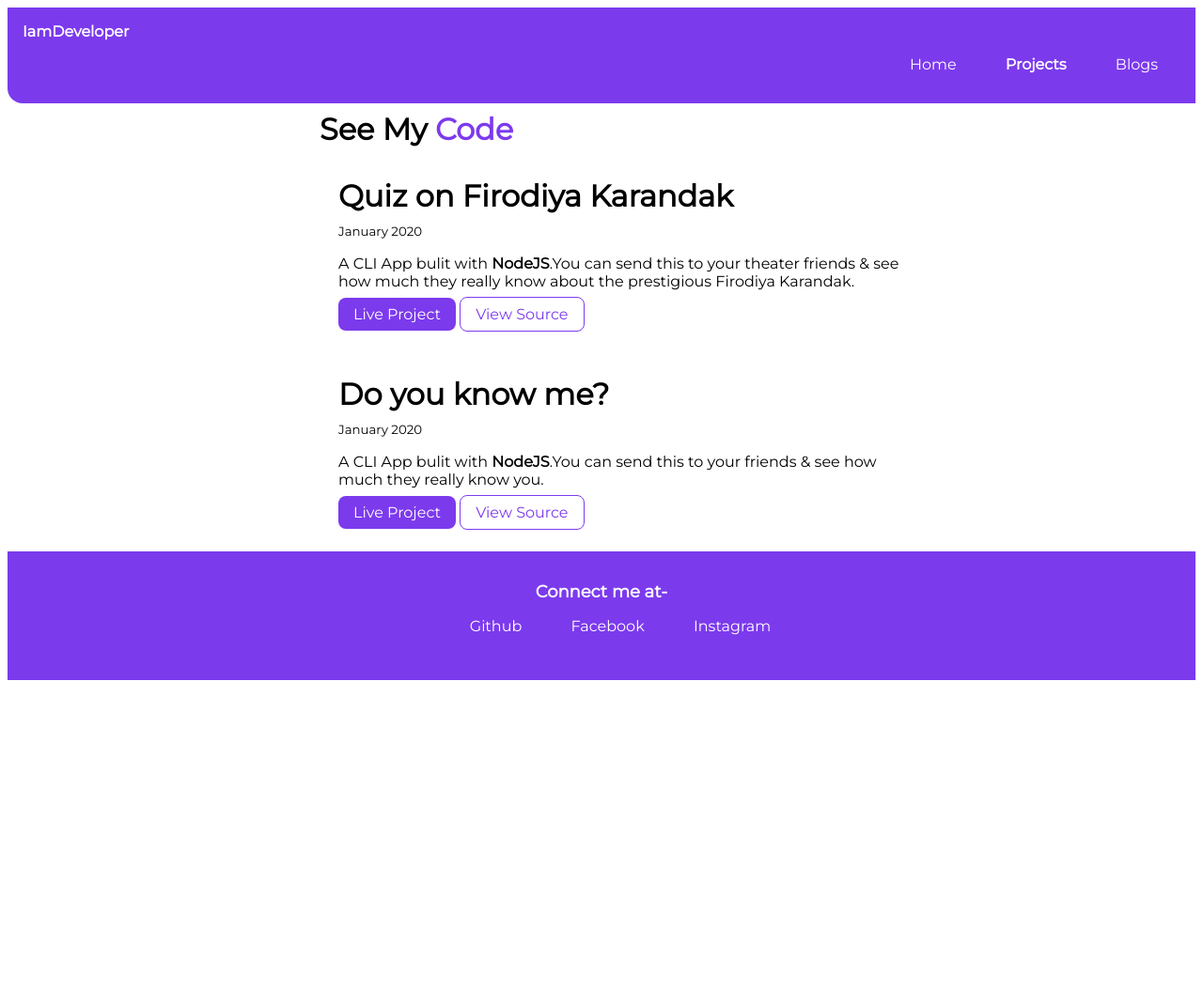
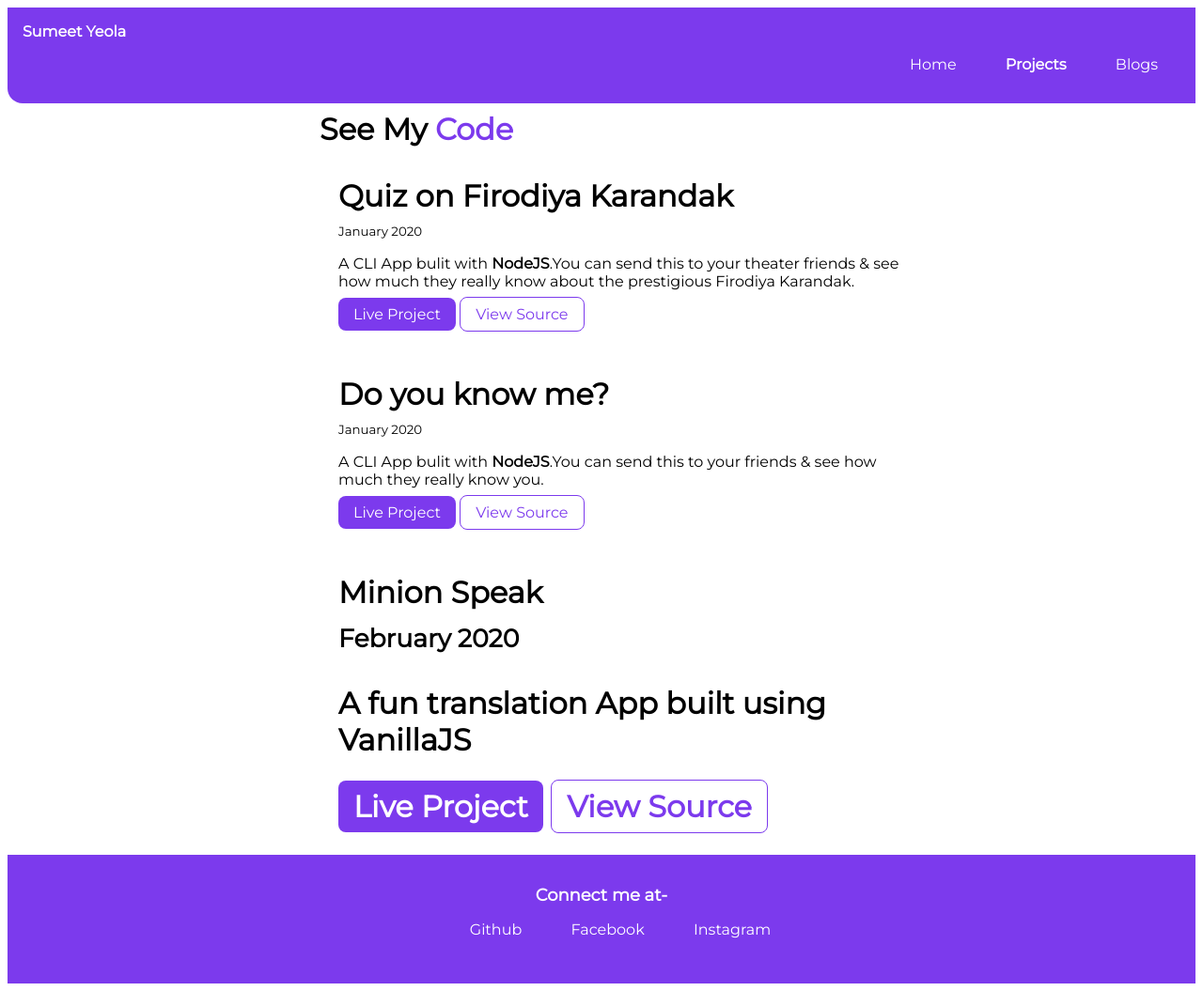
Before and after one commit to sumeetyeola/Sumeet-site, a plain HTML site: page projects.html in a window 1280 px wide. Shown: the whole page at 94% size. Before the commit the page ends 800 px from the top, so only its background shows below. Drawn offline with Linux system fonts and the light colour scheme.

Commit message:
updated projects.html

```diff
--- a/projects.html
+++ b/projects.html
@@ -3,12 +3,12 @@
 <head>
     <meta charset="UTF-8">
     <meta name="viewport" content="width=device-width, initial-scale=1.0">
-    <title>Projects |AdarshBalika</title>
+    <title>Projects | Sumeet</title>
     <link href="style.css" rel="stylesheet"/>
 </head>
 <body>
     <nav class="navigation ">
-        <div class="nav-brand">IamDeveloper</div>
+        <div class="nav-brand">Sumeet Yeola</div>
         <ul class="non-bullet nav-pills ">
             <li class="inline-list">
                 <a class="link " href="/">Home</a>
@@ -29,9 +29,7 @@
     <ul class="list non-bullet">
         <li>
             <div class="projects-container">
-                <h1>
-                Quiz on Firodiya Karandak
-                </h1>
+                <h1>Quiz on Firodiya Karandak</h1>
                 <small> January 2020</small>
                 <p>A CLI App bulit with <strong>NodeJS</strong>.You can send this to your theater friends & see how much they really know about the prestigious Firodiya Karandak.</p>
                 <a class="link primary-link" href="https://repl.it/@sumeetyeola/Assignment-12?embed=1&output=1#index.js">Live Project</a>
@@ -47,6 +45,14 @@
                 <a class="link secondary-link" href="https://github.com/sumeetyeola/Do-you-know-me">View Source</a>
             </div>
         </li>
+        <li>
+            <div class="padding projects-container">
+                <h1>Minion Speak<h1>
+                <small> February 2020 </small>
+                <p>A fun translation App built using <strong>VanillaJS</strong></p>
+                <a class="link primary-link" href="https://minion-speak-sumeet.netlify.app/">Live Project</a>
+                <a class="link secondary-link" href="https://github.com/sumeetyeola/minion-speak">View Source</a>
+            </div>
     </ul>
 
     <footer class="footer">
```
Also changed, not shown: index.html (+1 -1 lines).
